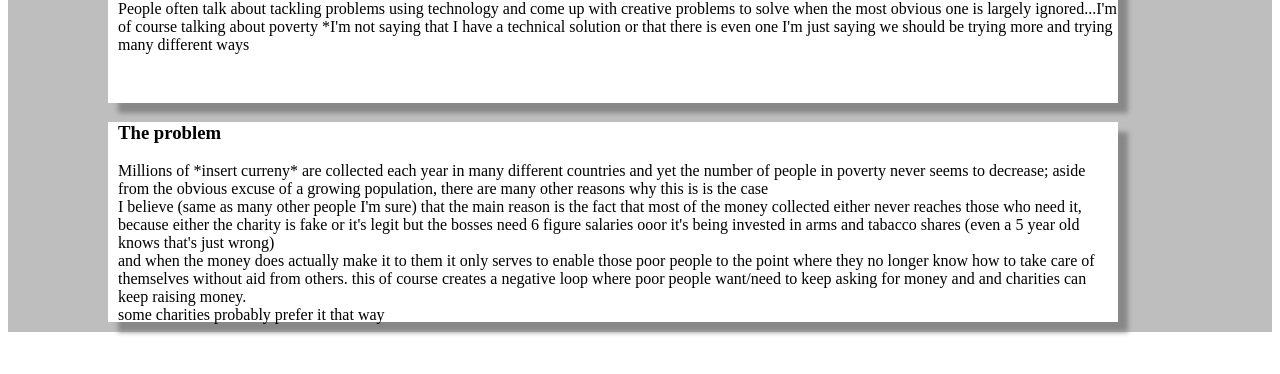
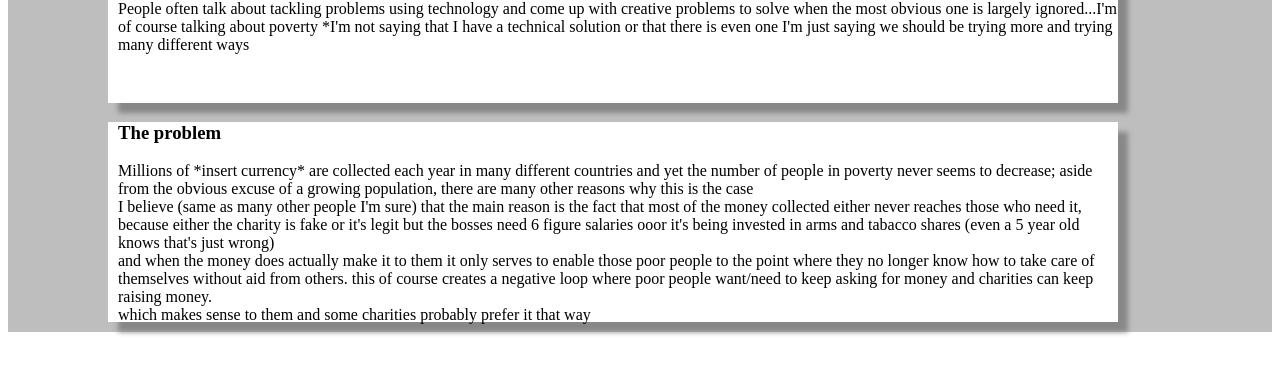
Before and after one commit to alim16/alim16.github.io, a plain HTML site: page index.html in a window 1280 px wide. Shown: the part 146-520 px from the top of the page. Drawn offline with Linux system fonts and the light colour scheme.

Commit message:
basic setup

```diff
--- a/index.html
+++ b/index.html
@@ -34,10 +34,10 @@
     <div class="sect" id="bodyP">
         <h3>The problem</h3>
         <p>
-        Millions of *insert curreny* are collected each year in many different countries
+        Millions of *insert currency* are collected each year in many different countries
         and yet the number of people in poverty never seems to decrease;
         aside from the obvious excuse of a growing population, there are many other reasons
-        why this is is the case
+        why this is the case
         <br>
         I believe (same as many other people I'm sure) that the main reason is the fact that
         most of the money collected either never reaches those who need it,
@@ -47,8 +47,7 @@
         and when the money does actually make it to them it only serves to enable those poor people
         to the point where they no longer know how to take care of themselves without aid from others.
         this of course creates a negative loop where poor people want/need to keep asking for money and
-        and charities can keep raising money. <br>some charities probably prefer it that way
-
+        charities can keep raising money. <br> which makes sense to them and some charities probably prefer it that way
 
         </p>
     </div>
```
